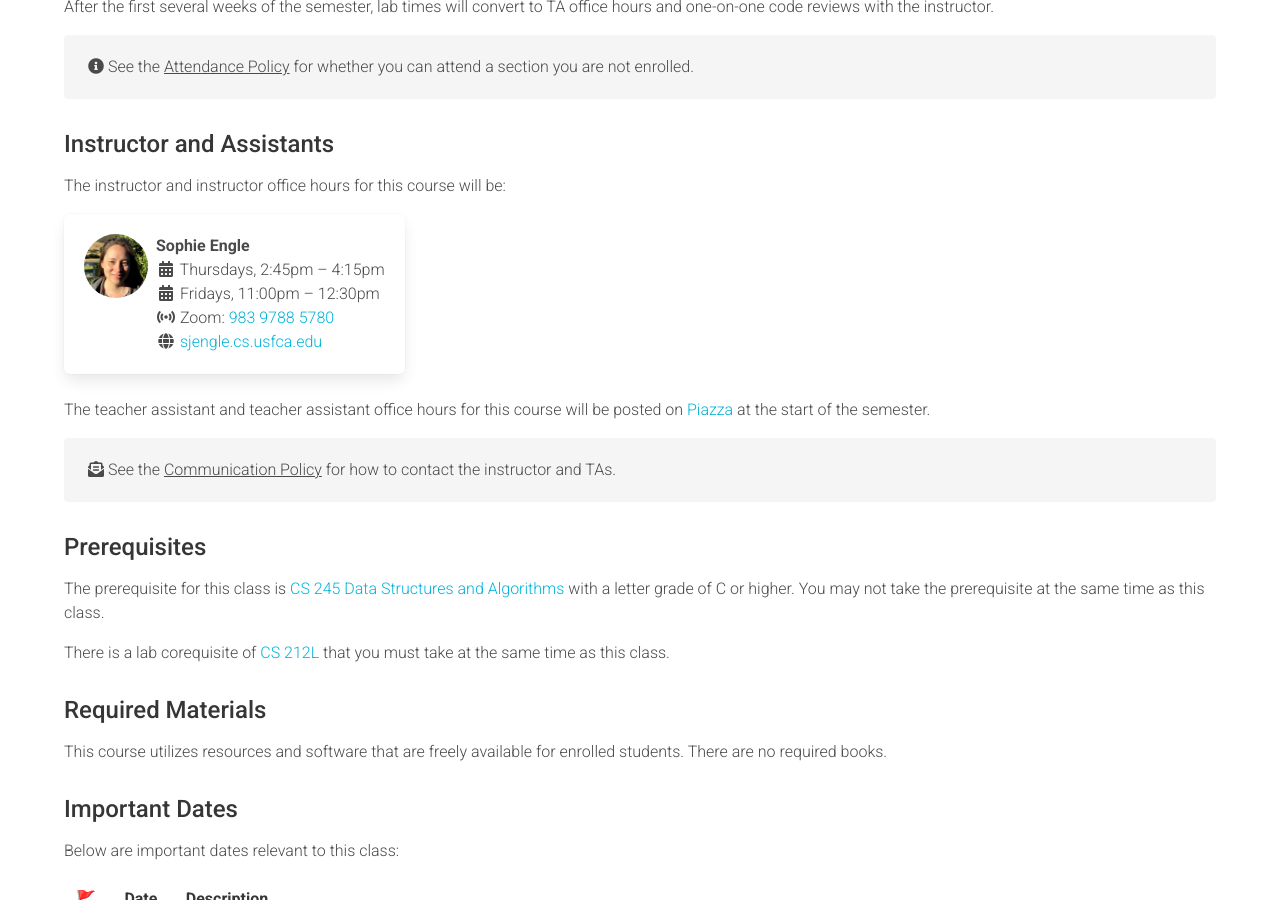
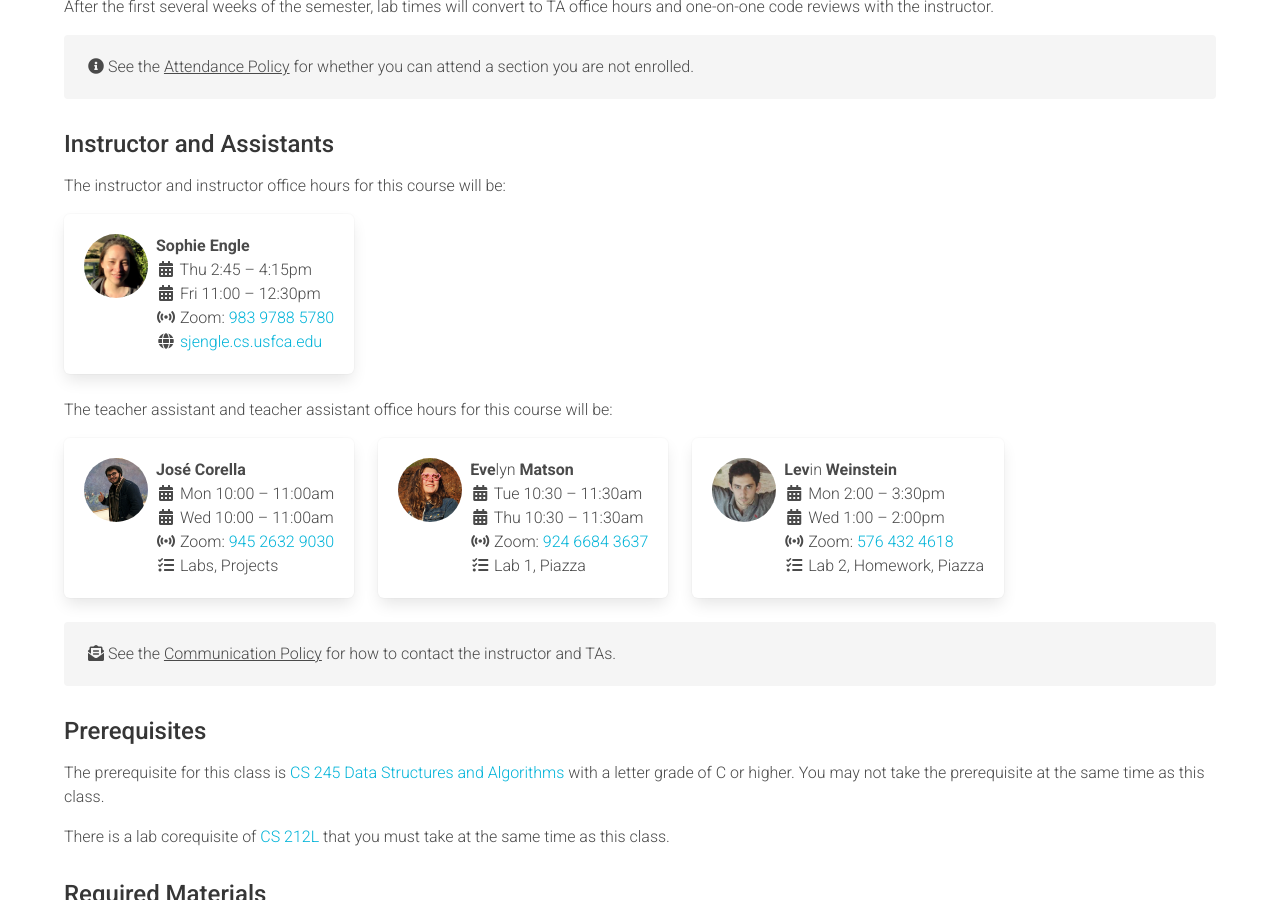
Before and after one commit to usf-cs212-fall2020/usf-cs212-fall2020.github.io, a Jekyll site: the page built from syllabus.md, in a window 1280 px wide and 900 px high, scrolled down 1717 px. Built offline with Jekyll 4.4.1, drawn with Linux system fonts in a browser that asks for light colours; comment, search, counter and statistics services are not loaded.

Commit message:
Adding TA details.

```diff
--- a/syllabus.md
+++ b/syllabus.md
@@ -124,11 +124,11 @@ The instructor and instructor office hours for this course will be:
         <div class="column">
           <strong>Sophie Engle</strong><br/>
           <i class="fa-fw fas fa-calendar-alt "></i>
-          <span>Thursdays, 2:45pm &ndash; 4:15pm</span>
+          <span>Thu 2:45 &ndash; 4:15pm</span>
           <br/>
 
           <i class="fa-fw fas fa-calendar-alt "></i>
-          <span>Fridays, 11:00pm &ndash; 12:30pm</span>
+          <span>Fri 11:00 &ndash; 12:30pm</span>
           <br/>
 
           <i class="fa-fw fas fa-signal-stream "></i>
@@ -144,7 +144,105 @@ The instructor and instructor office hours for this course will be:
   </div>
 </div>
 
-The teacher assistant and teacher assistant office hours for this course will be posted on [Piazza]({{ site.data.info.links.piazza.link }}) at the start of the semester.
+The teacher assistant and teacher assistant office hours for this course will be:
+
+<div class="columns">
+  <div class="column is-narrow">
+    <div class="box">
+      <!-- nested columns for profile photo -->
+      <div class="columns is-mobile is-variable is-1">
+        <div class="column is-narrow">
+          <div class="image is-64x64">
+            <img class="is-rounded" src="/images/corella.jpg">
+          </div>
+        </div>
+
+        <div class="column">
+          <strong>José Corella</strong><br/>
+          <i class="fa-fw fas fa-calendar-alt "></i>
+          <span>Mon 10:00 &ndash; 11:00am</span>
+          <br/>
+
+          <i class="fa-fw fas fa-calendar-alt "></i>
+          <span>Wed 10:00 &ndash; 11:00am</span>
+          <br/>
+
+          <i class="fa-fw fas fa-signal-stream "></i>
+          Zoom: <a href="{{ site.data.info.streams.tajose.link }}">{{ site.data.info.streams.tajose.room }}</a>
+          <br/>
+
+          <i class="fa-fw fas fa-tasks bump"></i>
+          Labs, Projects
+        </div>
+      </div>
+      <!-- end nested columns -->
+    </div>
+  </div>
+
+  <div class="column is-narrow">
+    <div class="box">
+      <!-- nested columns for profile photo -->
+      <div class="columns is-mobile is-variable is-1">
+        <div class="column is-narrow">
+          <div class="image is-64x64">
+            <img class="is-rounded" src="/images/matson.jpeg">
+          </div>
+        </div>
+
+        <div class="column">
+          <strong>Eve</strong>lyn <strong>Matson</strong><br/>
+          <i class="fa-fw fas fa-calendar-alt "></i>
+          <span>Tue 10:30 &ndash; 11:30am</span>
+          <br/>
+
+          <i class="fa-fw fas fa-calendar-alt "></i>
+          <span>Thu 10:30 &ndash; 11:30am</span>
+          <br/>
+
+          <i class="fa-fw fas fa-signal-stream "></i>
+          Zoom: <a href="{{ site.data.info.streams.taeve.link }}">{{ site.data.info.streams.taeve.room }}</a>
+          <br/>
+
+          <i class="fa-fw fas fa-tasks bump"></i>
+          Lab 1, Piazza
+        </div>
+      </div>
+      <!-- end nested columns -->
+    </div>
+  </div>
+
+  <div class="column is-narrow">
+    <div class="box">
+      <!-- nested columns for profile photo -->
+      <div class="columns is-mobile is-variable is-1">
+        <div class="column is-narrow">
+          <div class="image is-64x64">
+            <img class="is-rounded" src="/images/weinstein.jpg">
+          </div>
+        </div>
+
+        <div class="column">
+          <strong>Lev</strong>in <strong>Weinstein</strong><br/>
+          <i class="fa-fw fas fa-calendar-alt "></i>
+          <span>Mon 2:00 &ndash; 3:30pm</span>
+          <br/>
+
+          <i class="fa-fw fas fa-calendar-alt "></i>
+          <span>Wed 1:00 &ndash; 2:00pm</span>
+          <br/>
+
+          <i class="fa-fw fas fa-signal-stream "></i>
+          Zoom: <a href="{{ site.data.info.streams.talev.link }}">{{ site.data.info.streams.talev.room }}</a>
+          <br/>
+
+          <i class="fa-fw fas fa-tasks bump"></i>
+          Lab 2, Homework, Piazza
+        </div>
+      </div>
+      <!-- end nested columns -->
+    </div>
+  </div>
+</div>
 
 <i class="fas fa-envelope-open-text"></i>
 See the [Communication Policy](#communication-policy) for how to contact the instructor and TAs.
```
Also changed, not shown: _data/info.yml (+28 -7 lines), _general/getting-started.md (+15 -3 lines), index.md (+8 -1 lines), _includes/overview.svg (added), images/corella.jpg, images/weinstein.jpg (added).
